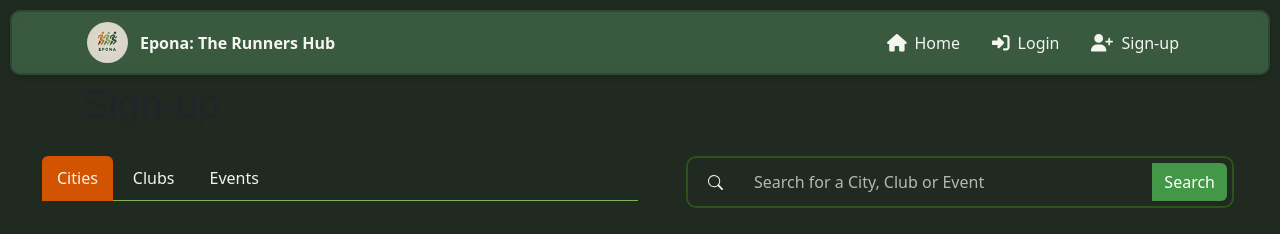
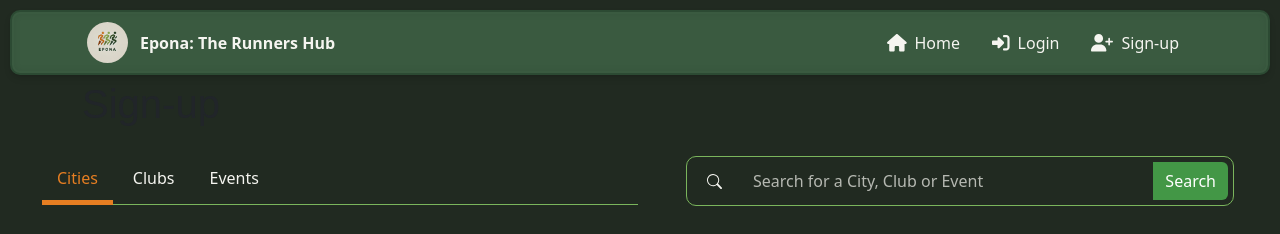
Before and after one commit to Fantomen31/epona-react, a React (Create React App) app: page /signup in a window 1280 px wide. Shown: the top 234 px of the page. Built offline with nearby package versions, Linux system fonts and the light colour scheme; grey boxes are pictures that could not be loaded.

Commit message:
changed the display of tabs menu to be more sleek

```diff
--- a/src/styles/MainContent.module.css
+++ b/src/styles/MainContent.module.css
@@ -11,18 +11,20 @@
   background-color: transparent;
   border: none;
   padding: 10px 15px;
-  transition: background-color 0.3s ease, color 0.3s ease;
+  transition: color 0.3s ease, border-bottom 0.3s ease;
+  border-bottom: 2px solid transparent;
 }
 
 .customNav :global(.nav-link:hover) {
-  background-color: rgba(230, 126, 34, 0.1); /* Slight orange tint on hover */
+  color: #E67E22 !important; /* Autumn orange on hover */
+  background-color: transparent !important;
+  border-bottom: 2px solid #E67E22;
 }
 
 .customNav :global(.nav-link.active) {
-  color: #F5F5F0 !important; /* Creamy white */
-  background-color: #D35400 !important; /* Autumn orange */
-  border: none;
-  border-bottom: 1px solid #D35400;;
+  color: #E67E22 !important; /* Autumn orange when active */
+  background-color: transparent !important;
+  border-bottom: 5px solid #E67E22;
 }
 
 /* Customizing Tab's content */
@@ -40,7 +42,7 @@
 
 /* Customizing selected item icon */
 .customNav :global(.nav-link.active .tab-icon) {
-  color: #F5F5F0 !important; /* Creamy white */
+  color: #E67E22 !important; /* Autumn orange */
 }
 
 .searchBar {
--- a/src/styles/SearchBar.module.css
+++ b/src/styles/SearchBar.module.css
@@ -2,7 +2,7 @@
   background: #212a21;
   border-radius: 10px;
   overflow: hidden;
-  border: 2px solid hsla(103, 69%, 30%, 0.486);
+  border: 1px solid #7AB55C;
 }
 
 .searchIcon {
@@ -14,7 +14,7 @@
 
 .searchInput {
   background: transparent;
-  border: 2px;
+  border: 1px;
   color: #f5f5f07e;
   padding: 12px 20px;
   font-size: 16px;
@@ -51,3 +51,11 @@
   outline: none;
   box-shadow: none;
 }
+
+.searchInputGroup:focus-within {
+  border-color: #E67E22; /* Orange border when focused */
+}
+
+.searchInput:focus {
+  color: #F5F5F0; /* Brighter text color when focused */
+}
```
